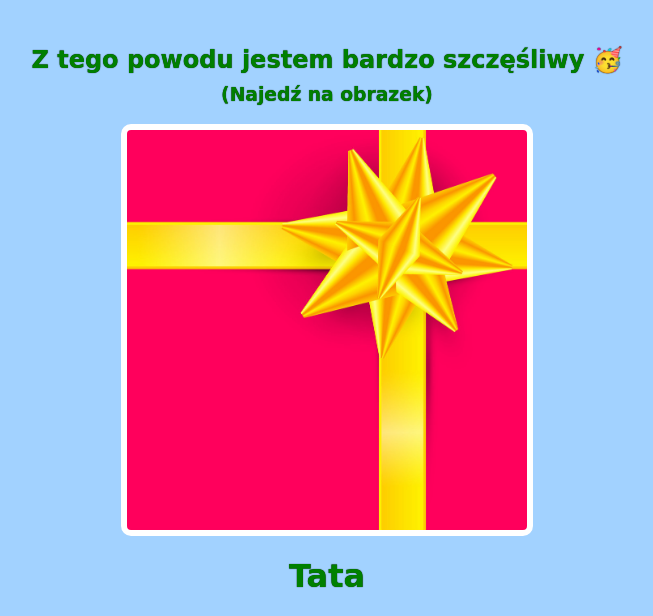
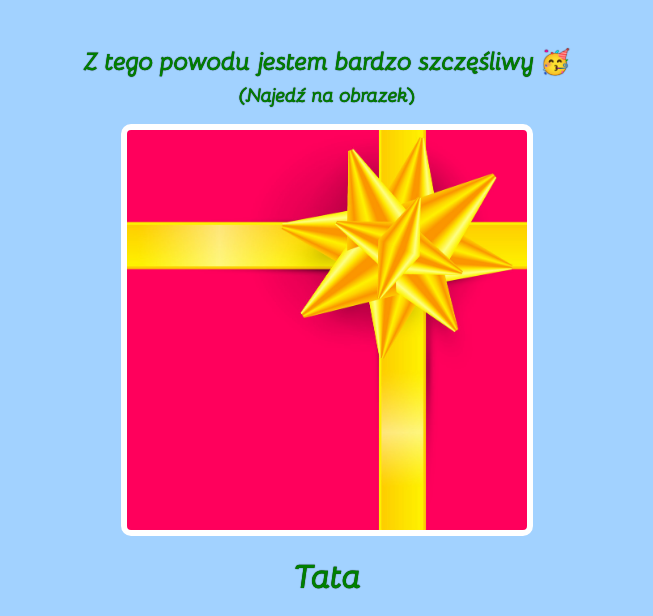
Before and after one commit to mario1306/urodziny, a website built with Vite: page index.html in a window 1280 px wide. Shown: the part 336-952 px from the top of the page, without its empty margins (313-966 px from the left). Built offline with nearby package versions, Linux system fonts and the light colour scheme; files whose address does not match are found by name; a web font is replaced by a local one.

Commit message:
empty photo 2

```diff
--- a/styles.css
+++ b/styles.css
@@ -3,6 +3,7 @@ body {
     font-family: 'Happy Monkey', cursive;
     background: #a2d2ff;
     color: #ffffff;
+    font-family: 'Bellota', sans-serif;
 }
 
 h1, h2, h3, h4, p {
@@ -63,6 +64,7 @@ h1, h2, h3, h4, p {
     background-image: url("images/200w.webp");
 }
 
-h1 {
-
+@font-face{
+  font-family: "Bellota";
+  src: url("fonts/Bellota-Italic.otf") format("truetype");
 }
```
Also changed, not shown: fonts/Bellota-Italic.otf (added), fonts/Bellota-Regular.otf (added), 1 other file.
